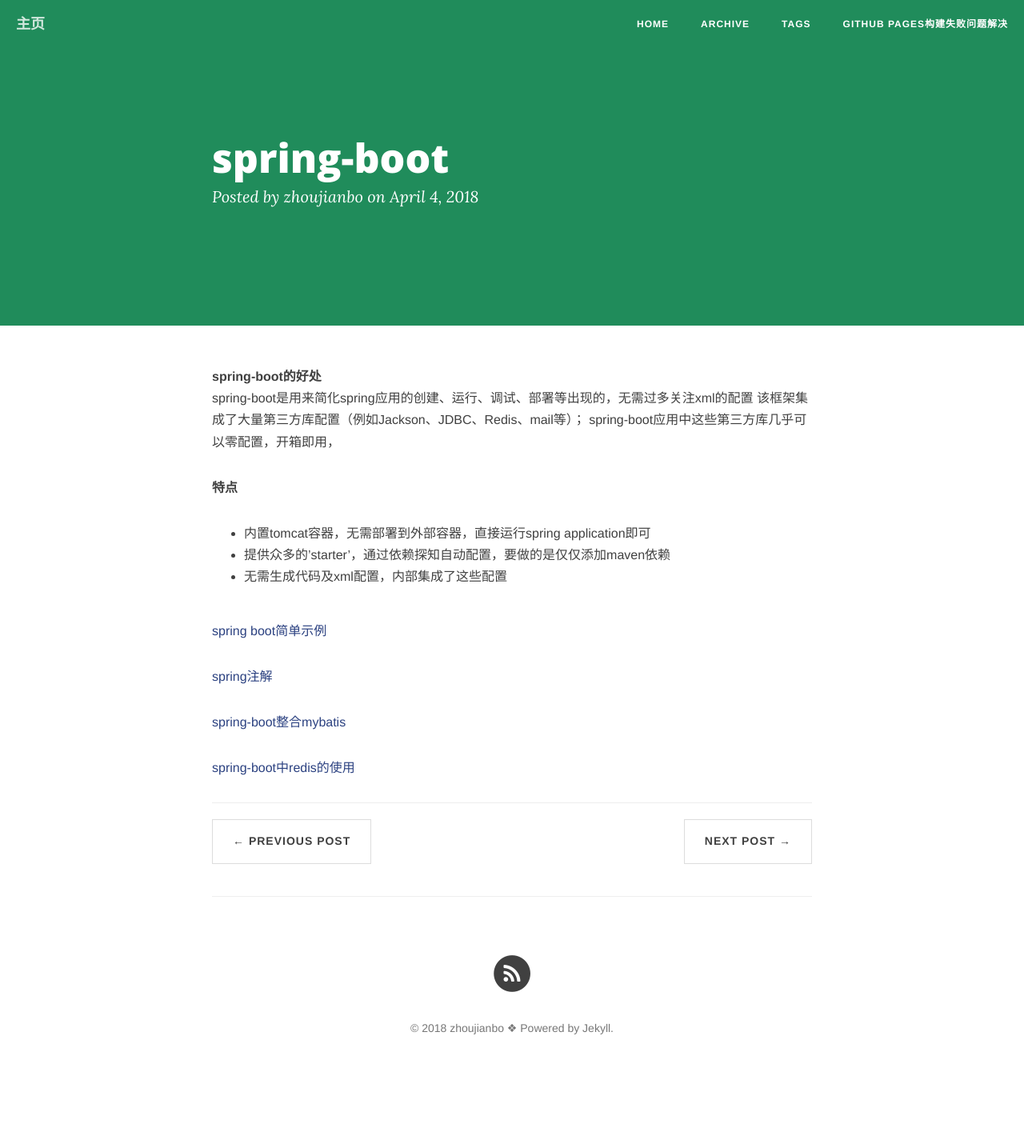
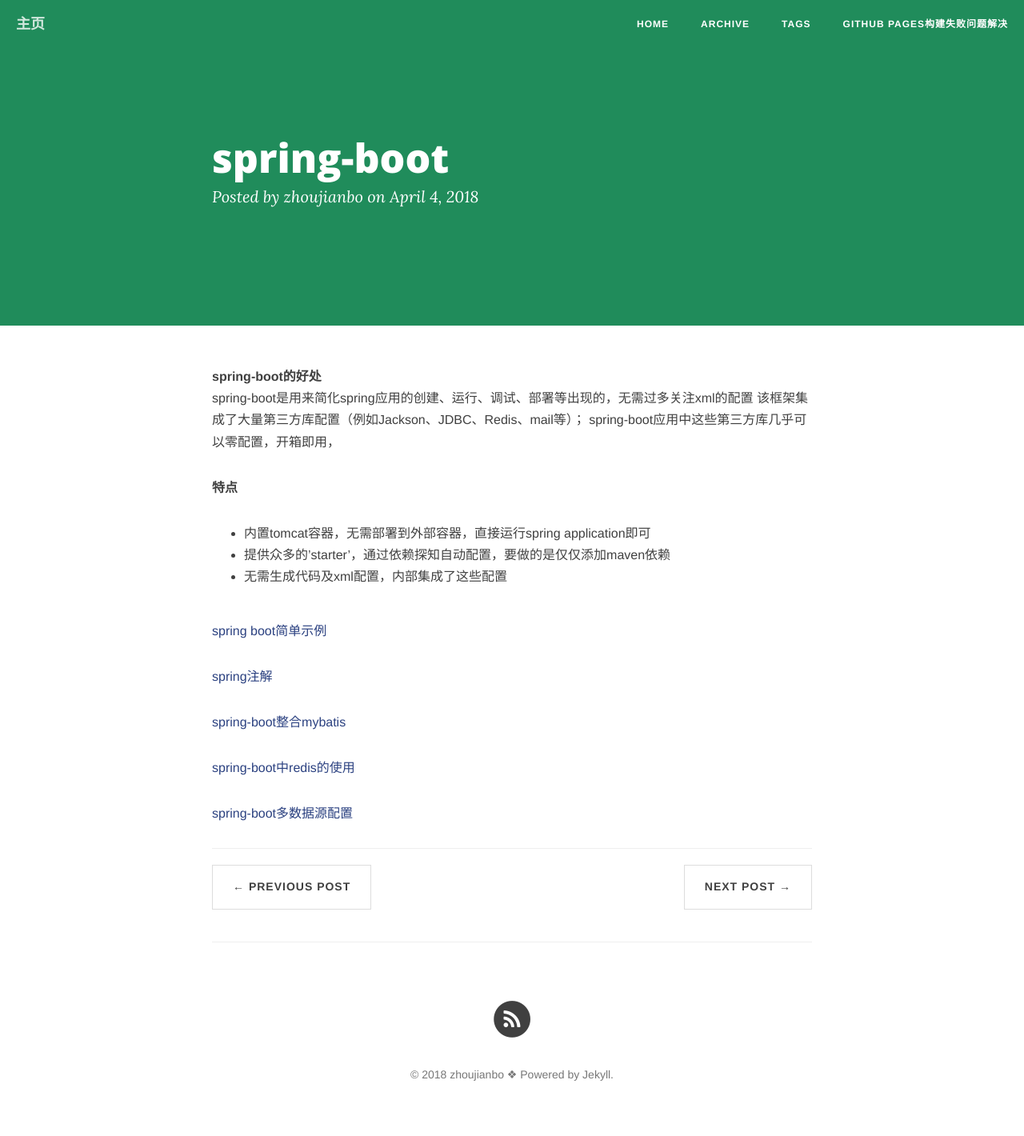
Before and after one commit to ZhouJianBoPro/ZhouJianBoPro.github.io, a Jekyll site: the page built from _posts/2018-04-04-spring-boot.md, in a window 1280 px wide. Shown: the whole page at 80% size. Built offline with Jekyll 4.4.1, drawn with Linux system fonts in a browser that asks for light colours; nearby versions of some CDN libraries; comment, search, counter and statistics services are not loaded; before the commit the page ends 1363 px from its top, so only the background shows below that.

Commit message:
defalut commit；

```diff
--- a/_posts/2018-04-04-spring-boot.md
+++ b/_posts/2018-04-04-spring-boot.md
@@ -24,3 +24,5 @@ spring-boot应用中这些第三方库几乎可以零配置，开箱即用，
 [spring-boot整合mybatis](http://boopro.cn/spring/2018/04/09/spring-boot-mybatis/)
 
 [spring-boot中redis的使用](http://boopro.cn/spring/2018/04/10/spring-boot-redis/)
+
+[spring-boot多数据源配置](http://boopro.cn/spring/2018/04/16/spring-boot-mybatis-mutil-datasources/)
```
